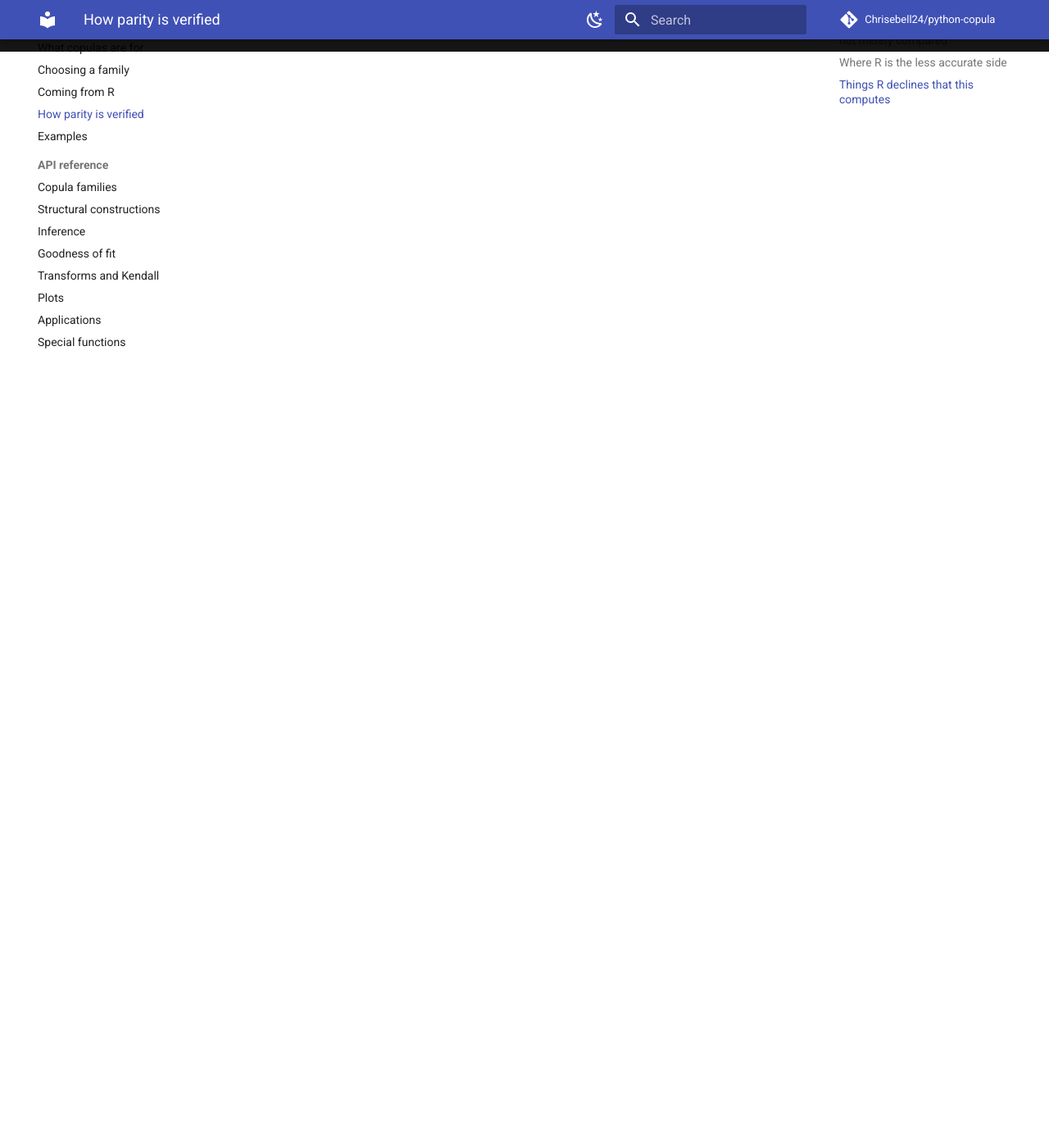
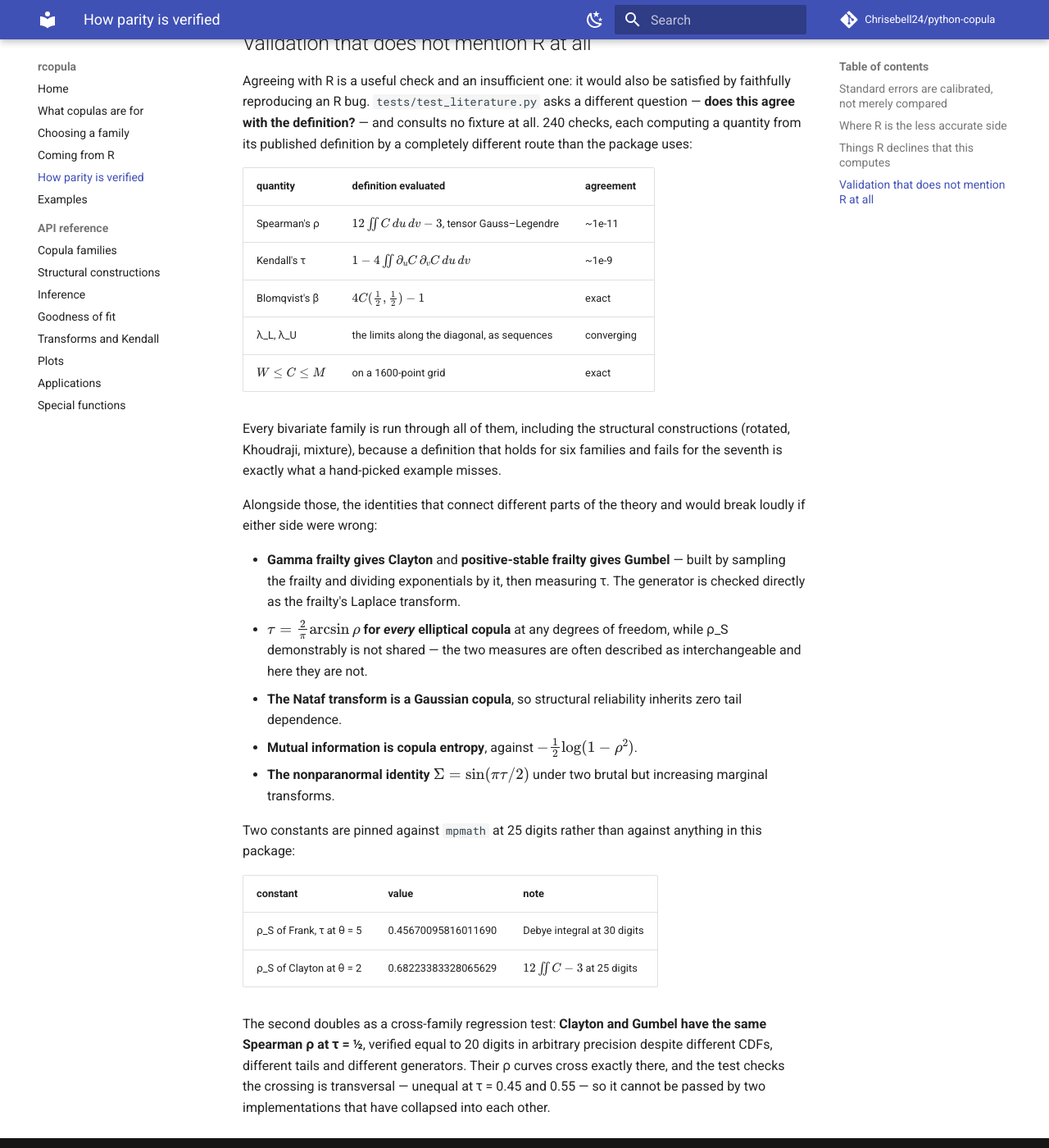
Before and after one commit to Chrisebell24/python-copula, an MkDocs documentation site: the page built from docs/parity.md, in a window 1280 px wide and 1400 px high, scrolled down 1910 px. Shown: the whole window at 82% size. Built offline with MkDocs 1.6.1 and Material for MkDocs 9.7.7, drawn with Linux system fonts in a browser that asks for light colours; comment, search, counter and statistics services are not loaded.

Commit message:
Add a validation suite that never mentions R
The golden fixtures ask whether this agrees with R, which would also be
satisfied by faithfully reproducing an R bug. tests/test_literature.py asks
whether it agrees with the definition, and consults no fixture: 240 checks that
each compute a quantity from its published definition by a different route than
the package uses.

Spearman's rho from 12 int int C - 3 by tensor Gauss-Legendre agrees to 1e-11
for every bivariate family including the structural constructions; Kendall's tau
from Nelsen's 1 - 4 int int C_u C_v to 1e-9; Blomqvist's beta exactly; the tail
dependence coefficients as converging sequences rather than at a single radius,
which is the stronger statement. The Frechet-Hoeffding bounds and uniform
margins are checked on a grid for all 23 families, which is the cheapest
possible guard on anything newly added.

Alongside those, the identities that tie the theory together: gamma frailty
gives Clayton and positive-stable frailty gives Gumbel, built by sampling the
frailty rather than asserted; tau = (2/pi) arcsin rho holds for every elliptical
copula at any df while Spearman's rho demonstrably does not; the Nataf transform
is a Gaussian copula; mutual information is copula entropy.

Three of the first-run failures were mine, not the package's. Two were
quadrature tolerances -- a kink converges at O(n^-2), so the Frechet bounds buy
four digits where a smooth family buys eleven. The third was a real confusion
worth recording: the copula is invariant to rescaling the frailty, because the
scale is absorbed by the exponentials it divides, but the *generator* is not,
and psi(t) = (1+t)^(-1/theta) is the transform of Gamma(1/theta, scale=1)
specifically. The test now says so.

The Frank constant I first wrote was wrong in the tenth digit -- I had copied it
from this package's own truncated output instead of computing it. mpmath at 30
digits gives 0.45670095816011690, and both constants are now genuinely external.

Along the way, an identity worth having: Clayton and Gumbel have the same
Spearman rho at tau = 1/2, equal to 20 digits in arbitrary precision despite
different CDFs, tails and generators. The test checks the crossing is
transversal so it cannot be passed by two implementations that have collapsed
into each other.

Co-Authored-By: Claude Opus 5 (1M context) <noreply@anthropic.com>
Claude-Session: https://claude.ai/code/session_01Kojq7ZscSXvahZZ6Y5DLAT

```diff
--- a/docs/parity.md
+++ b/docs/parity.md
@@ -62,3 +62,54 @@ wide as they should be.
   df = 4 the true value is 0.4690, not 0.4826.
 - A variance for `joeCopula` fitted by `itau`.
 - Standard errors for `itau`/`irho` above two dimensions.
+
+## Validation that does not mention R at all
+
+Agreeing with R is a useful check and an insufficient one: it would also be
+satisfied by faithfully reproducing an R bug. `tests/test_literature.py` asks a
+different question — **does this agree with the definition?** — and consults no
+fixture at all. 240 checks, each computing a quantity from its published
+definition by a completely different route than the package uses:
+
+| quantity | definition evaluated | agreement |
+|---|---|---|
+| Spearman's ρ | $12\iint C\,du\,dv - 3$, tensor Gauss–Legendre | ~1e-11 |
+| Kendall's τ | $1 - 4\iint \partial_u C\,\partial_v C\,du\,dv$ | ~1e-9 |
+| Blomqvist's β | $4C(\tfrac12,\tfrac12) - 1$ | exact |
+| λ_L, λ_U | the limits along the diagonal, as sequences | converging |
+| $W \le C \le M$ | on a 1600-point grid | exact |
+
+Every bivariate family is run through all of them, including the structural
+constructions (rotated, Khoudraji, mixture), because a definition that holds for
+six families and fails for the seventh is exactly what a hand-picked example
+misses.
+
+Alongside those, the identities that connect different parts of the theory and
+would break loudly if either side were wrong:
+
+- **Gamma frailty gives Clayton** and **positive-stable frailty gives Gumbel** —
+  built by sampling the frailty and dividing exponentials by it, then measuring
+  τ. The generator is checked directly as the frailty's Laplace transform.
+- **$\tau = \frac{2}{\pi}\arcsin\rho$ for *every* elliptical copula** at any
+  degrees of freedom, while ρ_S demonstrably is not shared — the two measures
+  are often described as interchangeable and here they are not.
+- **The Nataf transform is a Gaussian copula**, so structural reliability
+  inherits zero tail dependence.
+- **Mutual information is copula entropy**, against $-\tfrac12\log(1-\rho^2)$.
+- **The nonparanormal identity** $\Sigma = \sin(\pi\tau/2)$ under two brutal but
+  increasing marginal transforms.
+
+Two constants are pinned against `mpmath` at 25 digits rather than against
+anything in this package:
+
+| constant | value | note |
+|---|---|---|
+| ρ_S of Frank, τ at θ = 5 | 0.45670095816011690 | Debye integral at 30 digits |
+| ρ_S of Clayton at θ = 2 | 0.68223383328065629 | $12\iint C - 3$ at 25 digits |
+
+The second doubles as a cross-family regression test: **Clayton and Gumbel have
+the same Spearman ρ at τ = ½**, verified equal to 20 digits in arbitrary
+precision despite different CDFs, different tails and different generators.
+Their ρ curves cross exactly there, and the test checks the crossing is
+transversal — unequal at τ = 0.45 and 0.55 — so it cannot be passed by two
+implementations that have collapsed into each other.
```
Also changed, not shown: 1 other file.
